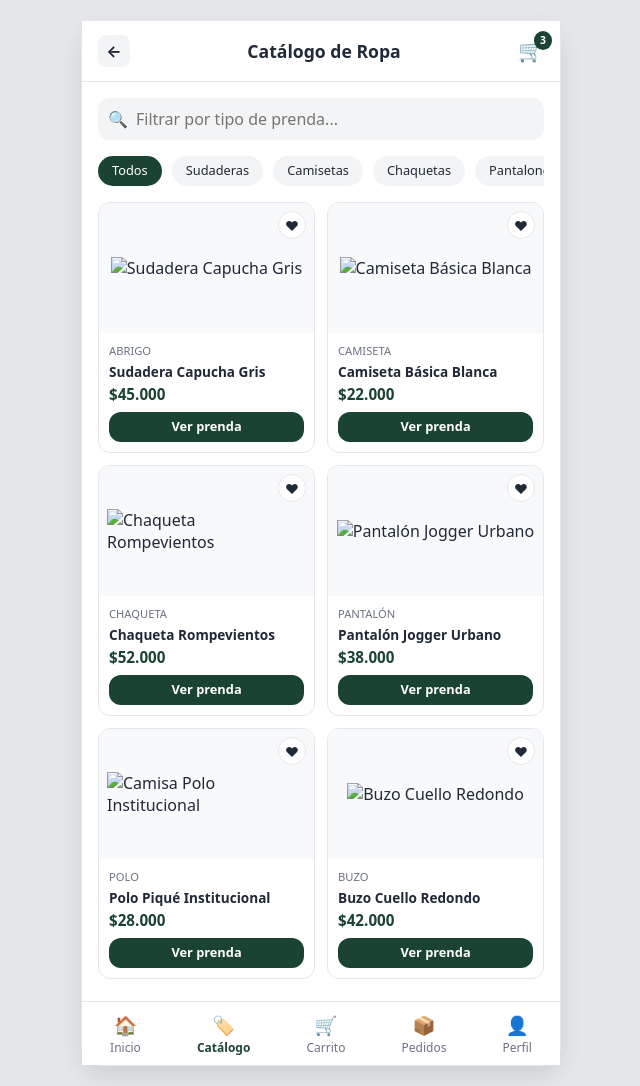
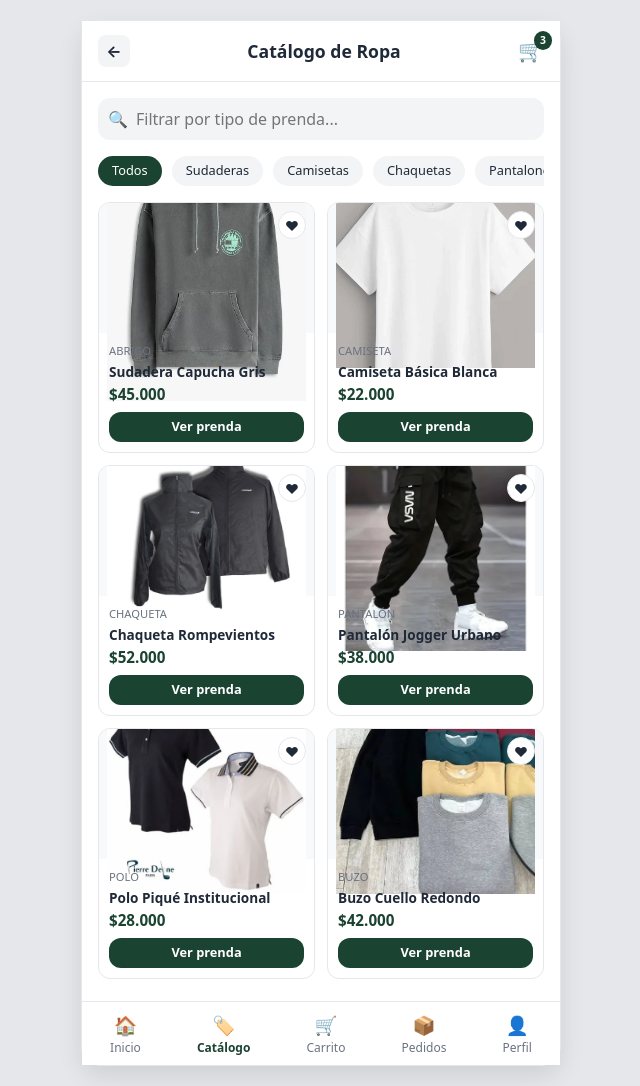
Before and after one commit to fonsecagarciadeisy-ops/Campus-shop, a plain HTML site: page catalogo.html in a window 1280 px wide. Shown: the whole page, without its empty margins (319-959 px from the left). Drawn offline with Linux system fonts and the light colour scheme.

Commit message:
Feat: Ajuste referencias de imagenes

```diff
--- a/catalogo.html
+++ b/catalogo.html
@@ -49,7 +49,7 @@
                 <!-- Prenda 1: Sudadera -->
                 <article class="tarjeta-producto">
                     <div class="caja-imagen-producto">
-                        <img src="img/sudadera.png" alt="Sudadera Capucha Gris" class="imagen-producto">
+                        <img src="img/sudadera_con_capucha_gris.webp" alt="Sudadera Capucha Gris" class="imagen-producto">
                     </div>
                     <button class="boton-favorito" aria-label="Guardar en favoritos">♥</button>
                     <div class="informacion-producto">
@@ -63,7 +63,7 @@
                 <!-- Prenda 2: Camiseta -->
                 <article class="tarjeta-producto">
                     <div class="caja-imagen-producto">
-                        <img src="img/camiseta.png" alt="Camiseta Básica Blanca" class="imagen-producto">
+                        <img src="img/Camiseta basica blanca.webp" alt="Camiseta Básica Blanca" class="imagen-producto">
                     </div>
                     <button class="boton-favorito" aria-label="Guardar en favoritos">♥</button>
                     <div class="informacion-producto">
@@ -77,7 +77,7 @@
                 <!-- Prenda 3: Chaqueta -->
                 <article class="tarjeta-producto">
                     <div class="caja-imagen-producto">
-                        <img src="img/chaqueta.png" alt="Chaqueta Rompevientos" class="imagen-producto">
+                        <img src="img/Rompevientos-negro_unisex.webp" alt="Chaqueta Rompevientos" class="imagen-producto">
                     </div>
                     <button class="boton-favorito" aria-label="Guardar en favoritos">♥</button>
                     <div class="informacion-producto">
@@ -91,7 +91,7 @@
                 <!-- Prenda 4: Pantalón Jogger -->
                 <article class="tarjeta-producto">
                     <div class="caja-imagen-producto">
-                        <img src="img/jogger.png" alt="Pantalón Jogger Urbano" class="imagen-producto">
+                        <img src="img/pantalon Jogger.webp" alt="Pantalón Jogger Urbano" class="imagen-producto">
                     </div>
                     <button class="boton-favorito" aria-label="Guardar en favoritos">♥</button>
                     <div class="informacion-producto">
@@ -105,7 +105,7 @@
                 <!-- Prenda 5: Polo Institucional -->
                 <article class="tarjeta-producto">
                     <div class="caja-imagen-producto">
-                        <img src="img/polo.png" alt="Camisa Polo Institucional" class="imagen-producto">
+                        <img src="img/polos_unisex.RK4.webp" alt="Camisa Polo Institucional" class="imagen-producto">
                     </div>
                     <button class="boton-favorito" aria-label="Guardar en favoritos">♥</button>
                     <div class="informacion-producto">
@@ -119,7 +119,7 @@
                 <!-- Prenda 6: Buzo Cuello Redondo -->
                 <article class="tarjeta-producto">
                     <div class="caja-imagen-producto">
-                        <img src="img/buzo.png" alt="Buzo Cuello Redondo" class="imagen-producto">
+                        <img src="img/Buzos_cuello_redondo_unisex.webp" alt="Buzo Cuello Redondo" class="imagen-producto">
                     </div>
                     <button class="boton-favorito" aria-label="Guardar en favoritos">♥</button>
                     <div class="informacion-producto">
```
Also changed, not shown: carrito.html (+3 -3 lines), index.html (+5 -5 lines), img/Buzos_cuello_redondo_unisex.webp (renamed from img/img/img/Buzos_cuello_redondo_unisex.webp), img/Camiseta basica blanca.webp (renamed from img/img/img/Camiseta basica blanca.webp), img/Rompevientos-negro_unisex.webp (renamed from img/img/img/Rompevientos-negro_unisex.webp), img/pantalon Jogger.webp (renamed from img/img/img/pantalon Jogger.webp), img/polos_unisex.RK4.webp (renamed from img/img/img/polos_unisex.RK4.webp), img/sudadera_con_capucha_gris.webp (renamed from img/img/img/sudadera_con_capucha_gris.webp).
